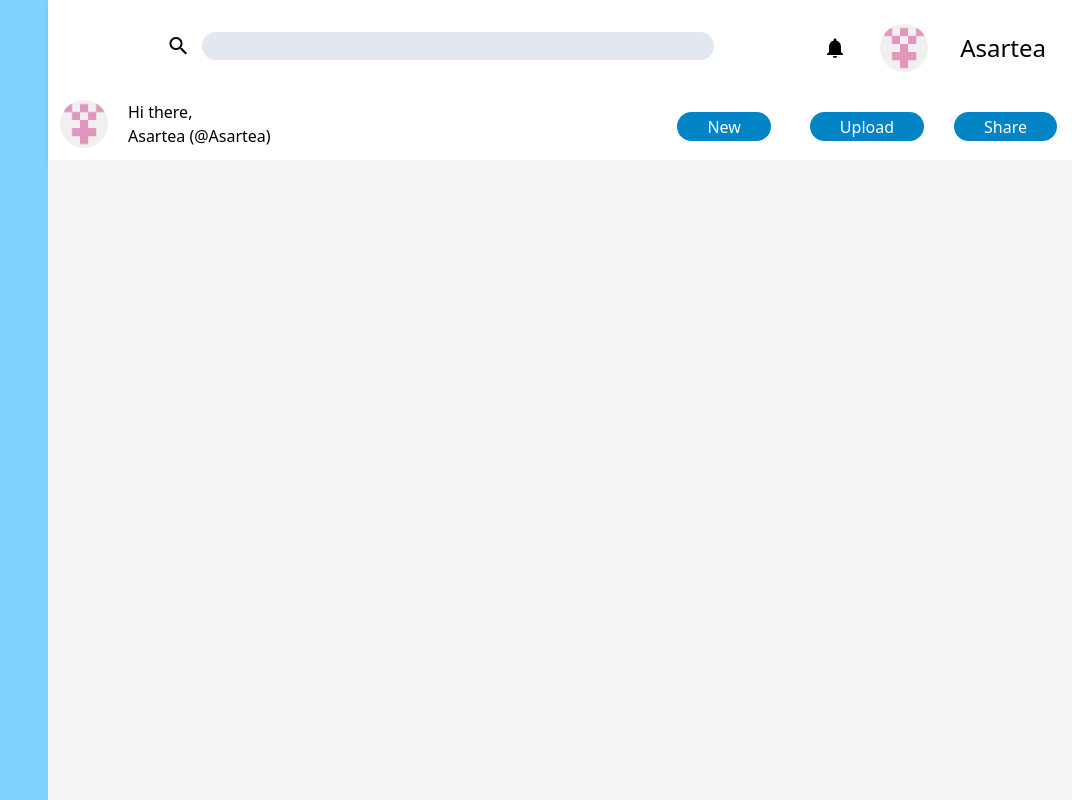
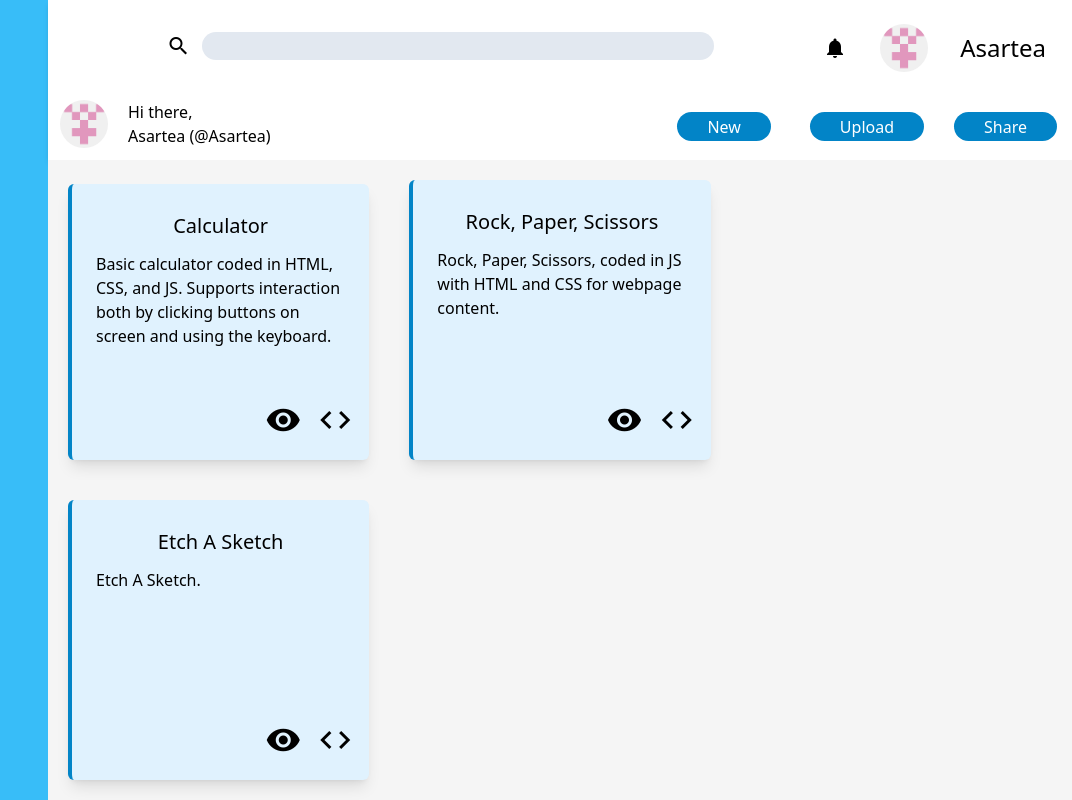
Before and after one commit to Asartea/odin-admin-page, a website: page index.html in a window 1280 px wide. Shown: the whole page, without its empty margins (208-1280 px from the left). Drawn offline with Linux system fonts and the light colour scheme.

Commit message:
main cards

```diff
--- a/index.html
+++ b/index.html
@@ -12,7 +12,7 @@
 </head>
 <body>
     <div class="container">
-        <div class="sidebar bg-sky-300">
+        <div class="sidebar bg-sky-400">
         </div>
         <nav class="navbar shadow-md">
             <div class="navbar-top">
@@ -61,6 +61,50 @@
             </div>
         </nav>
         <main class="main bg-gray-100">
+            <div class="cards">
+                <div class="card bg-sky-100 shadow-lg rounded-md m-5 mt-6 p-6 relative border-l-sky-600 border-l-4">
+                    <div class="card-header">
+                        <h1 class="card-heading text-xl text-center p-1 pb-3">Calculator</h1>
+                    </div>
+                    <div class="card-body">
+                        Basic calculator coded in HTML, CSS, and JS. Supports interaction both by clicking buttons on screen and using the keyboard.
+                    </div>
+                    <div class="card-links text-right absolute bottom-0 right-0 m-4">
+                        <a href="https://asartea.github.io/odin-calculator/" target="_blank" rel="noopener noreferrer" class="material-icons md-36 mr-3">visibility</a>
+                        <a href="https://github.com/Asartea/odin-calculator" target="_blank" rel="noopener noreferrer" class="material-icons md-36">code</a>
+                    </div>
+                </div>
+                <div class="card bg-sky-100 shadow-lg rounded-md m-5 p-6 relative border-l-sky-600 border-l-4">
+                    <div class="card-header">
+                        <h1 class="card-heading text-xl text-center p-1 pb-3">Rock, Paper, Scissors</h1>
+                    </div>
+                    <div class="card-body">
+                        Rock, Paper, Scissors, coded in JS with HTML and CSS for webpage content.
+                    </div>
+                    <div class="card-links text-right absolute bottom-0 right-0 m-4">
+                        <a href="https://asartea.github.io/odin-rock-paper-scissors/" target="_blank" rel="noopener noreferrer" class="material-icons md-36 mr-3">visibility</a>
+                        <a href="https://github.com/Asartea/odin-rock-paper-scissors" target="_blank" rel="noopener noreferrer" class="material-icons md-36">code</a>
+                    </div>
+                </div>
+                <div class="card bg-sky-100 shadow-lg rounded-md m-5 p-6 relative border-l-sky-600 border-l-4">
+                    <div class="card-header">
+                        <h1 class="card-heading text-xl text-center p-1 pb-3">Etch A Sketch</h1>
+                    </div>
+                    <div class="card-body">
+                        Etch A Sketch.
+                    </div>
+                    <div class="card-links text-right absolute bottom-0 right-0 m-4">
+                        <a href="https://asartea.github.io/odin-etch-a-sketch/" target="_blank" rel="noopener noreferrer" class="material-icons md-36 mr-3">visibility</a>
+                        <a href="https://github.com/Asartea/odin-etch-a-sketch" target="_blank" rel="noopener noreferrer" class="material-icons md-36">code</a>
+                    </div>
+                </div>
+            </div>
+            <div class="announcements">
+
+            </div>
+            <div class="trending">
+
+            </div>
 
         </main>
     </div>
--- a/styles/style.css
+++ b/styles/style.css
@@ -17,6 +17,9 @@
 .main {
     grid-row: 2/ -1;
     grid-column: 2;
+    display:grid;
+    grid-template-columns: 3fr 1.5fr;
+    grid-template-rows: 1fr 1fr;
 }
 .navbar-top {
     display:grid;
@@ -53,3 +56,11 @@
     display:grid;
     grid-template-columns: repeat(3, 1fr);
 }
+
+.cards {
+    grid-column: 1 / 1;
+    grid-row: 1 / -1;
+    display: grid;
+    grid-template-columns: repeat(2, 1fr);
+    grid-template-rows: repeat(2, 1fr);
+}
```
Also changed, not shown: dist/output.css.
